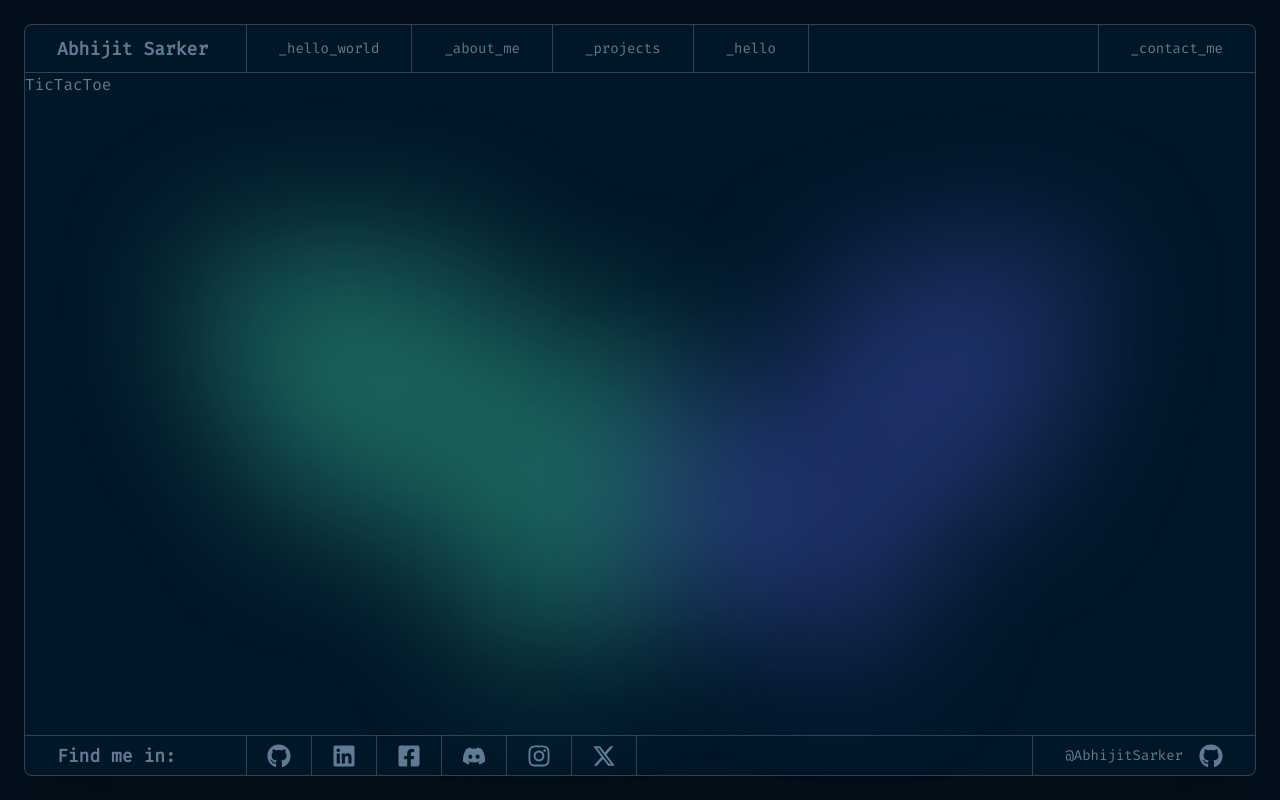
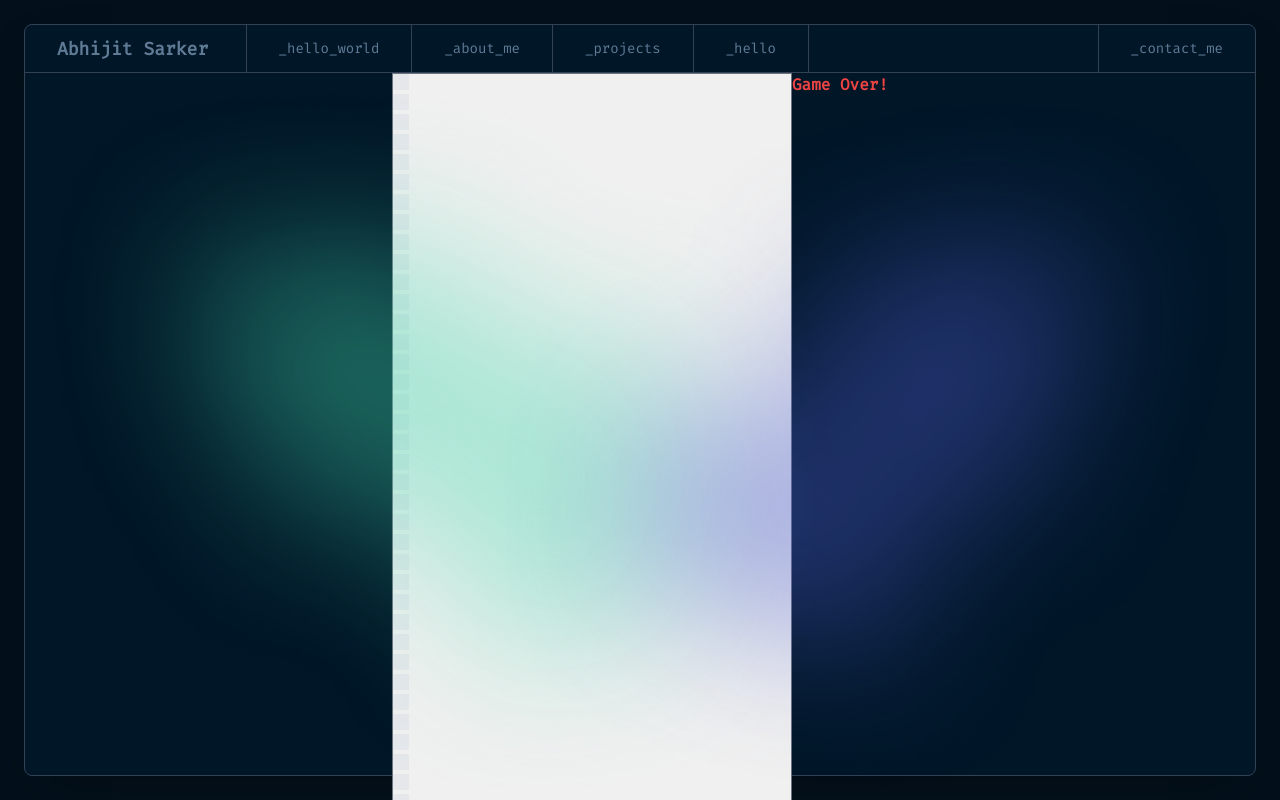
Before and after one commit to AbhijitSarker/portfolio, a React (Vite) app: page / in a window 1280 px wide. Shown: the top 800 px of the page. Built offline with nearby package versions, Linux system fonts and the light colour scheme.

Commit message:
update game

```diff
--- a/src/Components/Header/Header.jsx
+++ b/src/Components/Header/Header.jsx
@@ -2,6 +2,7 @@ import React, { useState } from 'react';
 import { Link } from 'react-router-dom';
 import { GiTireIronCross } from "react-icons/gi";
 import { FaBarsStaggered } from "react-icons/fa6";
+import Footer from '../Footer/Footer';
 
 const Header = () => {
     const [open, setOpen] = useState(false);
@@ -36,7 +37,6 @@ const Header = () => {
                         <div className='flex items-center justify-center h-16 border-b  border-b-border px-8 hover:text-white hover:bg-[#0F2031]'>_contact_me</div>
                     </Link>
                 </div>
-
             </div>
 
 
@@ -72,6 +72,7 @@ const Header = () => {
                     open ? <GiTireIronCross className='text-4xl ' /> : <FaBarsStaggered className='text-4xl ' />
                 }
             </div>
+
         </div >
     );
 };
--- /dev/null
+++ b/src/Components/SnakeGame/SnakeGame.jsx
@@ -0,0 +1,153 @@
+import React, { useState, useEffect, useRef } from 'react';
+
+const numRows = 20;
+const numCols = 20;
+
+const Direction = {
+    UP: 'UP',
+    DOWN: 'DOWN',
+    LEFT: 'LEFT',
+    RIGHT: 'RIGHT',
+};
+
+const initialSnake = [
+    { row: 10, col: 10 },
+    { row: 10, col: 9 },
+];
+
+const initialApple = { row: 5, col: 5 };
+
+const SnakeGame = () => {
+    const [snake, setSnake] = useState(initialSnake);
+    const [apple, setApple] = useState(initialApple);
+    const [direction, setDirection] = useState(Direction.RIGHT);
+    const [gameOver, setGameOver] = useState(false);
+
+    const gameRef = useRef();
+
+    useEffect(() => {
+        const handleKeyPress = (event) => {
+            switch (event.key) {
+                case 'ArrowUp':
+                    setDirection(Direction.UP);
+                    break;
+                case 'ArrowDown':
+                    setDirection(Direction.DOWN);
+                    break;
+                case 'ArrowLeft':
+                    setDirection(Direction.LEFT);
+                    break;
+                case 'ArrowRight':
+                    setDirection(Direction.RIGHT);
+                    break;
+                default:
+                    break;
+            }
+        };
+
+        document.addEventListener('keydown', handleKeyPress);
+
+        return () => {
+            document.removeEventListener('keydown', handleKeyPress);
+        };
+    }, []);
+
+    useEffect(() => {
+        if (!gameOver) {
+            const handle = setInterval(() => {
+                moveSnake();
+            }, 100);
+
+            return () => clearInterval(handle);
+        }
+    }, [snake, gameOver]);
+
+    const moveSnake = () => {
+        const head = { ...snake[0] };
+
+        switch (direction) {
+            case Direction.UP:
+                head.row -= 1;
+                break;
+            case Direction.DOWN:
+                head.row += 1;
+                break;
+            case Direction.LEFT:
+                head.col -= 1;
+                break;
+            case Direction.RIGHT:
+                head.col += 1;
+                break;
+            default:
+                break;
+        }
+
+        const newSnake = [head, ...snake.slice(0, -1)];
+
+        if (isCollision(newSnake)) {
+            setGameOver(true);
+            return;
+        }
+
+        if (head.row === apple.row && head.col === apple.col) {
+            setApple(generateRandomPosition());
+            newSnake.push(snake[snake.length - 1]);
+        }
+
+        setSnake(newSnake);
+    };
+
+    const isCollision = (snake) => {
+        const head = snake[0];
+        return (
+            head.row < 0 ||
+            head.col < 0 ||
+            head.row >= numRows ||
+            head.col >= numCols ||
+            snake.slice(1).some((segment) => segment.row === head.row && segment.col === head.col)
+        );
+    };
+
+    const generateRandomPosition = () => {
+        return {
+            row: Math.floor(Math.random() * numRows),
+            col: Math.floor(Math.random() * numCols),
+        };
+    };
+
+    const renderGrid = () => {
+        const grid = [];
+
+        for (let i = 0; i < numRows; i++) {
+            for (let j = 0; j < numCols; j++) {
+                const isSnake = snake.some((segment) => segment.row === i && segment.col === j);
+                const isApple = apple.row === i && apple.col === j;
+
+                grid.push(
+                    <div
+                        key={`${i}-${j}`}
+                        className={`w-4 h-4 border ${isSnake ? 'bg-green-500' : isApple ? 'bg-red-500' : 'bg-gray-200'
+                            }`}
+                    />
+                );
+            }
+        }
+
+        return grid;
+    };
+
+    return (
+        <div className="flex justify-center">
+            <div
+                ref={gameRef}
+                className="grid grid-cols-20 gap-1 border border-gray-500"
+                style={{ width: '400px', backgroundColor: '#f0f0f0' }}
+            >
+                {renderGrid()}
+            </div>
+            {gameOver && <div className="text-red-500 font-bold">Game Over!</div>}
+        </div>
+    );
+};
+
+export default SnakeGame;
--- a/src/Pages/Home/Home.jsx
+++ b/src/Pages/Home/Home.jsx
@@ -2,8 +2,8 @@ import React, { useEffect, useState } from 'react';
 import { motion } from "framer-motion";
 import green from '../../Assets/bg/Green.png';
 import blue from '../../Assets/bg/Blue.png';
-import SnakeGame from '../../Components/TicTacToe/TicTacToe';
 import TicTacToe from '../../Components/TicTacToe/TicTacToe';
+import SnakeGame from '../../Components/SnakeGame/SnakeGame';
 const Home = () => {
     const [isVisible, setIsVisible] = useState(false);
 
@@ -15,7 +15,7 @@ const Home = () => {
         <div className=' h-full w-full'>
             <img className='absolute  h-full left-0' src={green} alt="" />
             <img className='absolute  h-full right-0' src={blue} alt="" />
-            <TicTacToe></TicTacToe>
+            <SnakeGame></SnakeGame>
             {/* <motion.div
                 initial={{ opacity: 0, y: -20, scale: 0.8 }}
                 animate={{ opacity: 1, y: 0, scale: 1 }}
```
